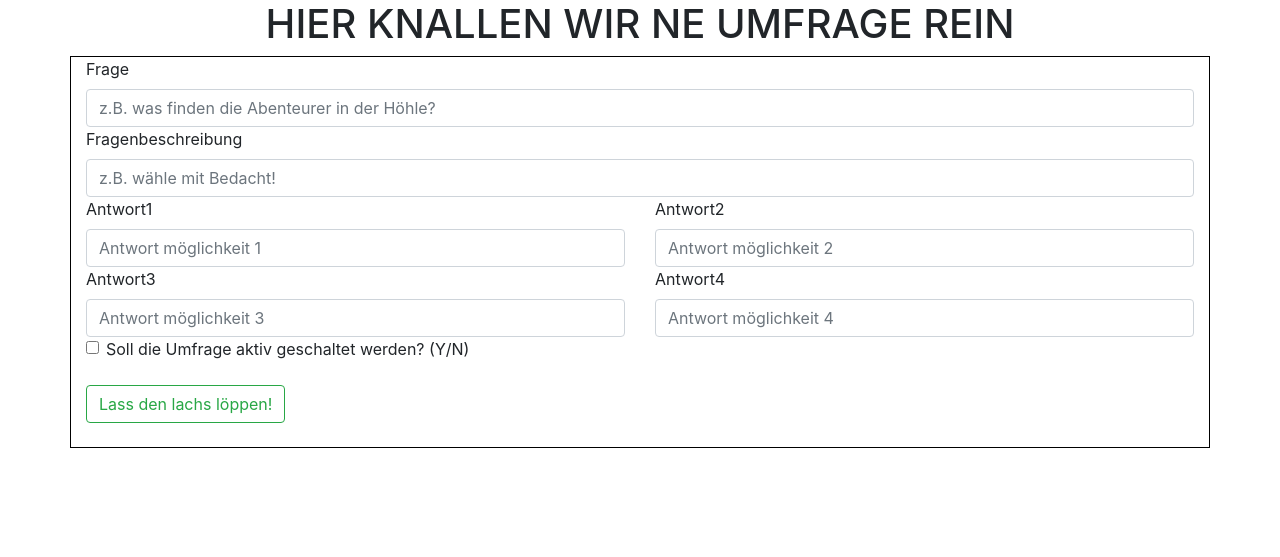
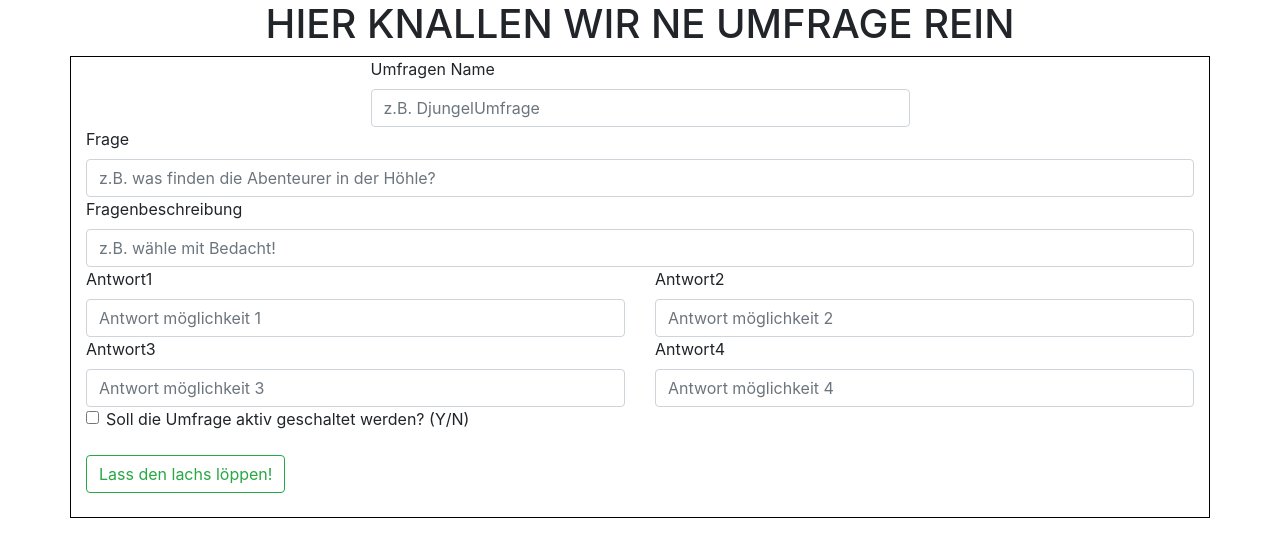
Before and after one commit to baronsamedi92/crispy-sniffle, a Flask app: page /createPoll in a window 1280 px wide. Shown: the part 58-615 px from the top of the page. Run offline with Flask 2, Linux system fonts and the light colour scheme; some libraries are stand-ins or nearby versions.

Commit message:
new stuff added
check notes iam in a hurry lol

```diff
--- /dev/null
+++ b/website/poll.json
@@ -0,0 +1 @@
+{"question": "Does he look like a bitch?", "question_desc": "hm?", "question_desc_size": "155%", "poll_active": "on", "caspar_options": {"option1": "Yes", "option2": "No", "option3": "Pls dont hit me", "option4": "Arschwasser"}, "vote_options": {"options": {"opt_1": 15, "opt_2": 23, "opt_3": 11, "opt_4": 21}}}
--- a/website/templates/createPoll.html
+++ b/website/templates/createPoll.html
@@ -15,33 +15,41 @@
    <div class="container" style="border:1px solid black">
     <div class="Big-Ass-Template">
     <form class="row g-3" action="/form" method="POST">
+      <div class="col-md-3">
+      </div>
+      <div class="col-md-6">
+        <label for="inputQuestion" class="form-label">Umfragen Name</label>
+        <input type="text" class="form-control" name="inputPollName" question="inputQuestion" placeholder="z.B. DjungelUmfrage">
+      </div>
+      <div class="col-md-3">
+      </div>
       <div class="col-12">
         <label for="inputQuestion" class="form-label">Frage</label>
-        <input type="text" class="form-control" id="inputQuestion" question="inputQuestion" placeholder="z.B. was finden die Abenteurer in der Höhle?">
+        <input type="text" class="form-control" name="inputQuestion" question="inputQuestion" placeholder="z.B. was finden die Abenteurer in der Höhle?">
       </div>
       <div class="col-12">
         <label for="inputQuestionDesc" class="form-label">Fragenbeschreibung</label>
-        <input type="text" class="form-control" id="inputQuestionDesc" questionDesc="inputQuestionDesc" placeholder="z.B. wähle mit Bedacht!">
+        <input type="text" class="form-control" name="inputQuestionDesc" questionDesc="inputQuestionDesc" placeholder="z.B. wähle mit Bedacht!">
       </div>
       <div class="col-md-6">
         <label for="inputOption1" class="form-label">Antwort1</label>
-        <input type="text" class="form-control" id="inputOption1" inputOption1="inputOption1" placeholder="Antwort möglichkeit 1">
+        <input type="text" class="form-control" name="inputOption1" inputOption1="inputOption1" placeholder="Antwort möglichkeit 1">
       </div>
       <div class="col-md-6">
         <label for="inputOption2" class="form-label">Antwort2</label>
-        <input type="text" class="form-control" id="inputOption2" inputOption12="inputOption2" placeholder="Antwort möglichkeit 2">
+        <input type="text" class="form-control" name="inputOption2" inputOption12="inputOption2" placeholder="Antwort möglichkeit 2">
       </div>
       <div class="col-md-6">
         <label for="inputOption3" class="form-label">Antwort3</label>
-        <input type="text" class="form-control" id="inputOption3" inputOption3="inputOption3" placeholder="Antwort möglichkeit 3">
+        <input type="text" class="form-control" name="inputOption3" inputOption3="inputOption3" placeholder="Antwort möglichkeit 3">
       </div>
       <div class="col-md-6">
         <label for="inputOption4" class="form-label">Antwort4</label>
-        <input type="text" class="form-control" id="inputOption4" inputOption4="inputOption4" placeholder="Antwort möglichkeit 4">
+        <input type="text" class="form-control" name="inputOption4" inputOption4="inputOption4" placeholder="Antwort möglichkeit 4">
       </div>
       <div class="col-12">
         <div class="form-check">
-          <input class="form-check-input" type="checkbox" id="gridCheck">
+          <input class="form-check-input" type="checkbox" name="gridCheck">
           <label class="form-check-label" for="gridCheck">
             Soll die Umfrage aktiv geschaltet werden? (Y/N)
           </label>
--- a/website/templates/form.html
+++ b/website/templates/form.html
@@ -1,5 +1,5 @@
 {% extends "base.html" %} {% block title %}Form created!{% endblock %} {% block content%}
-    <h1 align="center">Die Poll wurde nun erstellt!!</h1>
+    <h1 align="center">Die Umfrage: {{pollName}} wurde nun erstellt!!</h1>
     <form method="POST">
       <div align="center">
         <div id="container">
```
Also changed, not shown: website/poll_template.json (added, +20 -0 lines), website/templates/DatBoy.html (+7 -4 lines).
